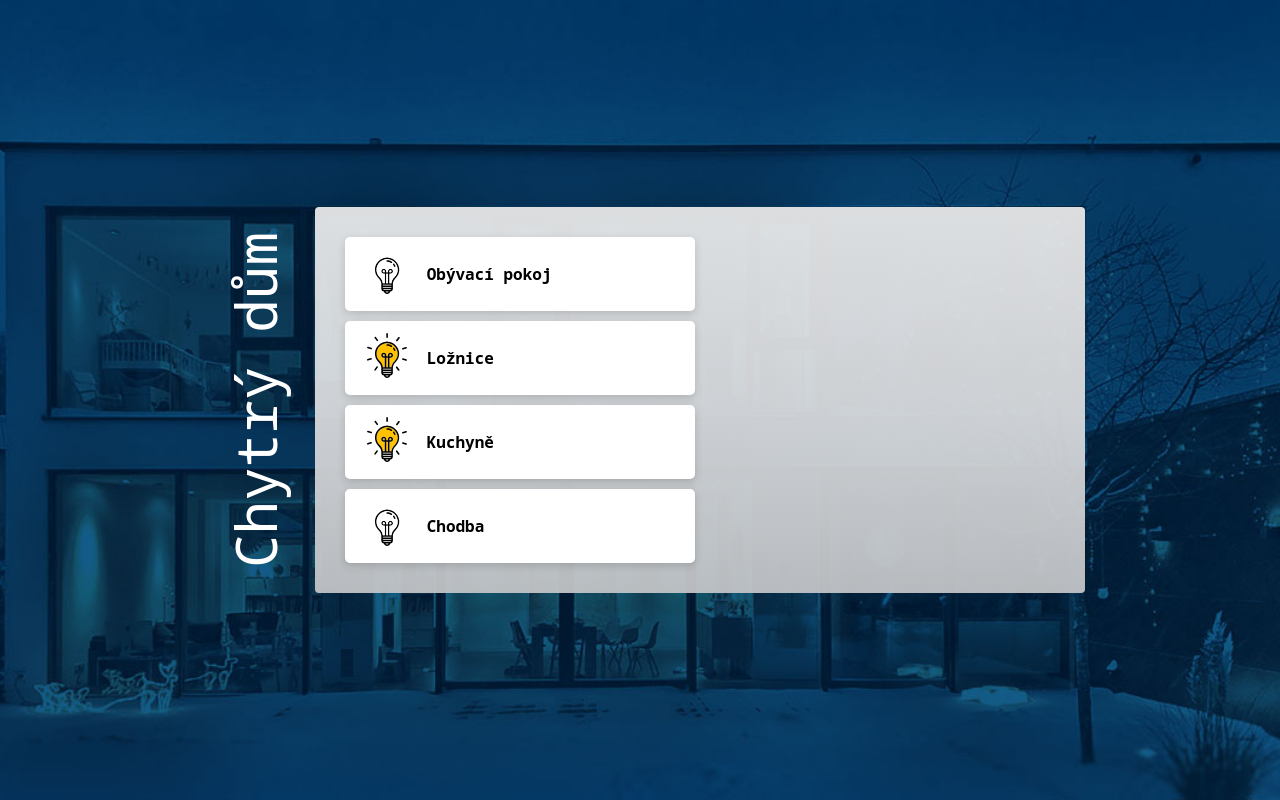
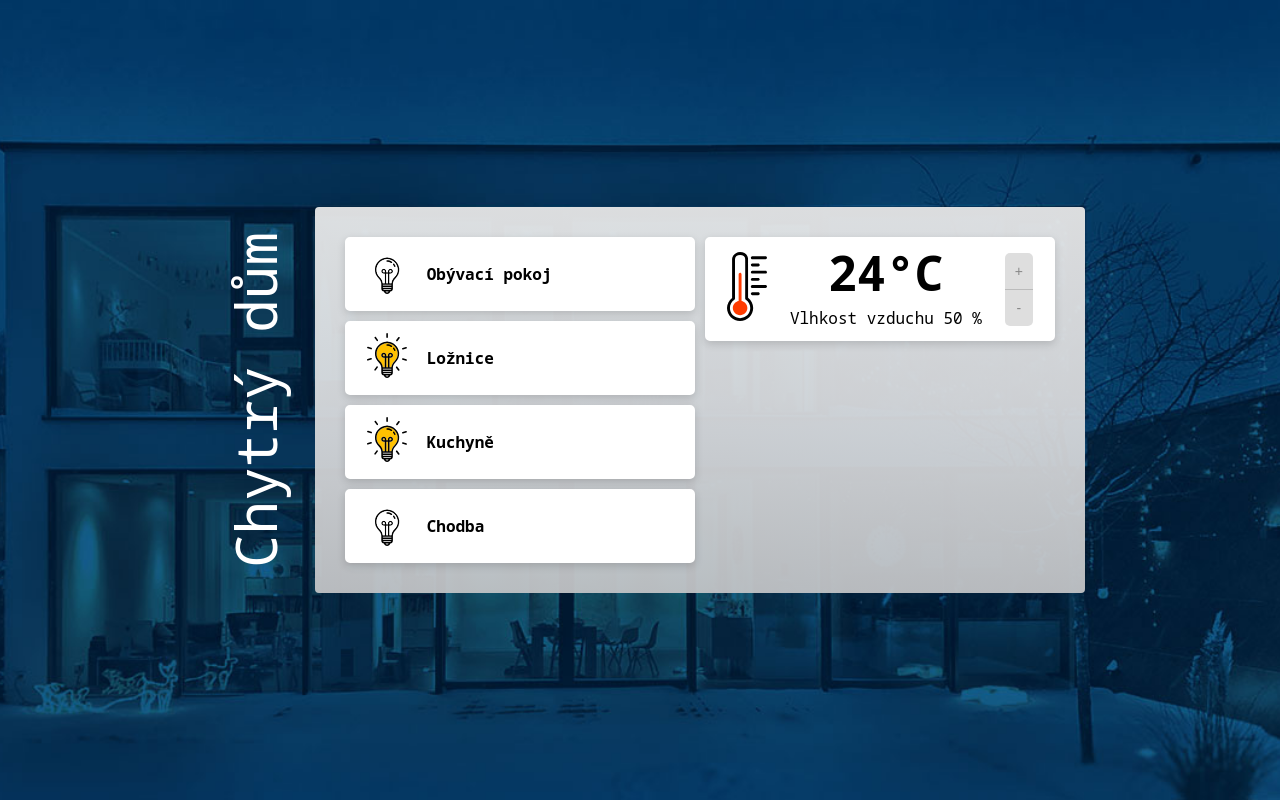
Before and after one commit to ArcanisCz/kristyna-opletalova-projekt2-chytry_dum-fork, a React app: page / in a window 1280 px wide. Built offline with nearby package versions, Linux system fonts and the light colour scheme.

Commit message:
nastavování statu Climate

```diff
--- a/src/components/Climate/index.jsx
+++ b/src/components/Climate/index.jsx
@@ -1,20 +1,24 @@
 import temp from "../../images/temp.svg";
-import React from "react";
+import React, {useState} from "react";
 
-const Climate = () => {
+const Climate = ({temperature, humidity}) => {
+    const [innerTemperature, setInnerTemperature] = useState(temperature);
+
     return (
         <div className="climate">
             <div className="climate__icon">
                 <img src={temp}/>
             </div>
             <div className="climate__content">
-                <div className="climate__temperature">24&deg;C</div>
-                <div className="climate__humidity">Vlhost vzduchu 51&nbsp;%</div>
+                <div className="climate__temperature">{innerTemperature}°C</div>
+                <div className="climate__humidity">Vlhkost vzduchu {humidity} %</div>
             </div>
             <div className="climate__controls">
-                <button className="button">+</button>
-                <button className="button">-</button>
+                <button className="button" onClick={() => setInnerTemperature(innerTemperature + 1)}>+</button>
+                <button className="button" onClick={() => setInnerTemperature(innerTemperature - 1)}>-</button>
             </div>
         </div>
     )
 }
+
+export default Climate;
--- a/src/components/Dashboard/index.jsx
+++ b/src/components/Dashboard/index.jsx
@@ -1,10 +1,12 @@
 import React from "react";
 import Lights from "../Lights";
+import Climate from "../Climate";
 
 const Dashboard = ({data}) => {
     return (
         <main className="dashboard">
             <Lights lights={data.lights}/>
+            <Climate temperature={data.climate.temperature} humidity={data.climate.humidity} />
         </main>
     )
 }
```
